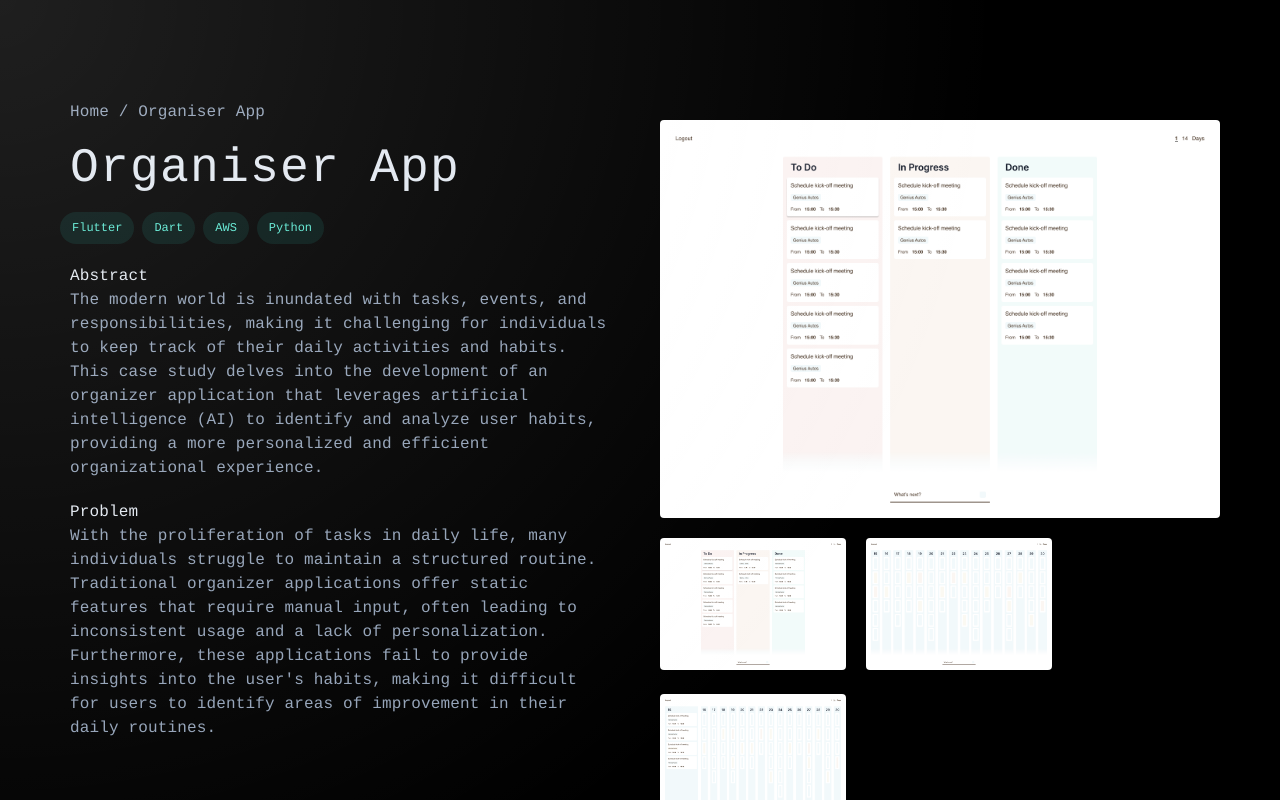
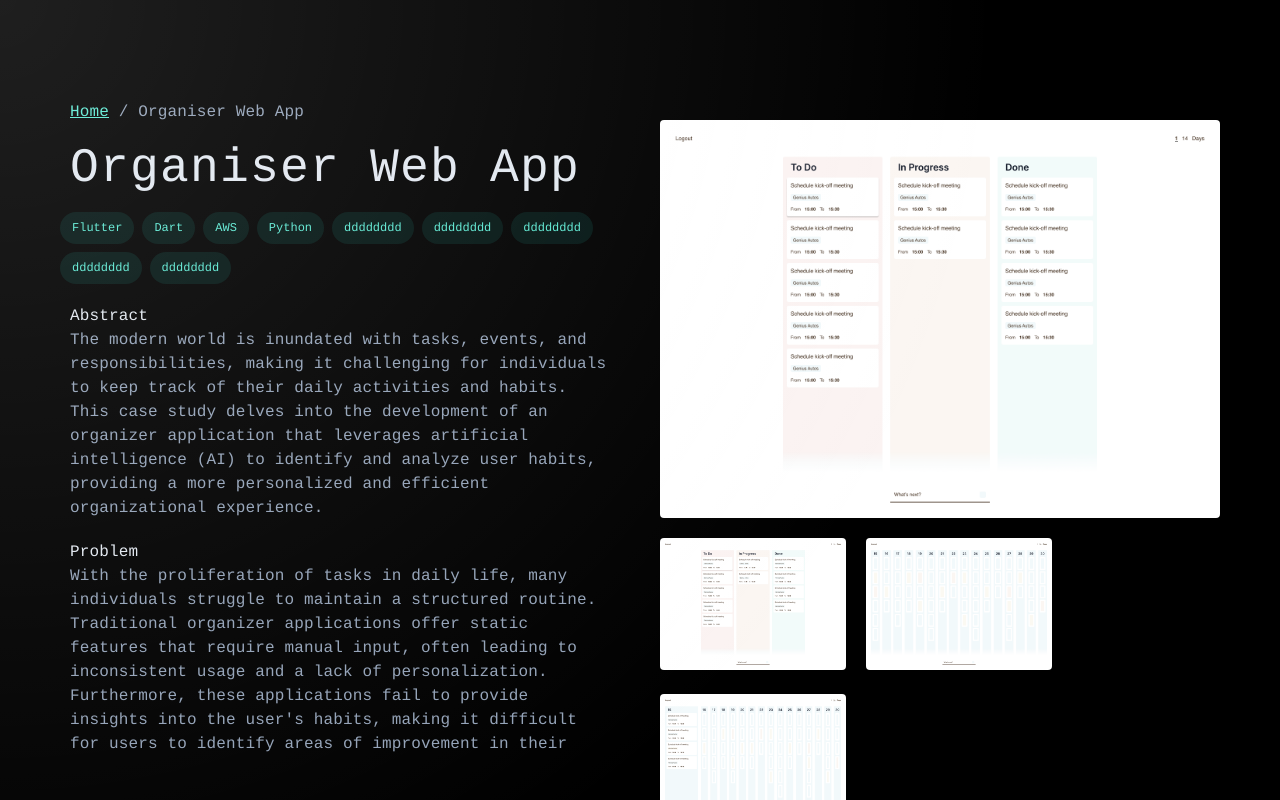
Before and after one commit to cianblake/my-site, a React (Create React App) app: page / in a window 1280 px wide. Both pictures are taken after a click on the element 940 px from the left and 449 px from the top of the page. Built offline with nearby package versions, Linux system fonts and the light colour scheme.

Commit message:
finished

```diff
--- a/src/components/imageGallery/imageGallery.js
+++ b/src/components/imageGallery/imageGallery.js
@@ -1,11 +1,13 @@
 import React, { useState, useCallback } from 'react';
-import { Grid } from '@mui/material';
+import { Grid, useMediaQuery, useTheme } from '@mui/material'; // Import useMediaQuery and useTheme
 import { StyledOuterStack, StyledMainImage, StyledThumbImage, OverflowStack } from './styled.js';
 import Carousel, { Modal, ModalGateway } from "react-images";
 
 function ImageGallery({ images }) {
   const [currentImage, setCurrentImage] = useState(0);
   const [viewerIsOpen, setViewerIsOpen] = useState(false);
+  const theme = useTheme(); // Use the theme
+  const isSmallScreen = useMediaQuery(theme.breakpoints.down('md')); // Check if the screen width is small
 
   const openLightbox = useCallback((index) => {
     setCurrentImage(index);
@@ -20,6 +22,8 @@ function ImageGallery({ images }) {
   return (
     <StyledOuterStack gap='20px'>
       <StyledMainImage src='/assets/organiser_1.png' alt='' onClick={() => openLightbox(0)} />
+      {/* Render thumbnails only if the screen is not small */}
+      {!isSmallScreen && (
         <OverflowStack>
           <Grid container direction='row' gap='20px'>
             {images.map((image, index) => {
@@ -31,6 +35,7 @@ function ImageGallery({ images }) {
             })}
           </Grid>
         </OverflowStack>
+      )}
       <ModalGateway>
         {viewerIsOpen ? (
           <Modal onClose={closeLightbox}>
--- a/src/components/projects/constant.js
+++ b/src/components/projects/constant.js
@@ -3,7 +3,7 @@ export const projects = [
         id: 'organiser',
         title: 'Organiser Web App',
         description: 'Web application to help busy people manage tasks and recognise bad habits.',
-        skills: ['Flutter', 'Dart', 'AWS', 'Python'],
+        skills: ['Flutter', 'Dart', 'AWS', 'Python','dddddddd', ,'dddddddd', ,'dddddddd', ,'dddddddd', ,'dddddddd'],
         images: ['/assets/organiser_1.png', '/assets/organiser_2.png', '/assets/organiser_3.png'],
         text_sections: [
             {
--- a/src/pages/portfolioPage.js
+++ b/src/pages/portfolioPage.js
@@ -1,15 +1,23 @@
 import React from 'react';
-import { Grid, Stack } from '@mui/material';
-import { StyledBox, StyledGridContainer, StyledBodyTypography, StyledTitleTypography, StyledGrid } from './styled';
+import { Grid, Stack, useMediaQuery, useTheme } from '@mui/material'; // Import useMediaQuery and useTheme
+import { StyledBox, StyledGridContainer, StyledBodyTypography, StyledTitleTypography, StyledGrid, StyledLink } from './styled';
 import { projects } from '../components/projects/constant';
 import { StyledChip } from '../components/projects/listing/styled';
 import ImageGallery from '../components/imageGallery/imageGallery';
 import TextSection from '../components/textSection/textSection';
+import { useParams } from 'react-router-dom';
 
 function PortfolioPage() {
+  const { projectId } = useParams();
+  const project = projects.find((project) => project.id === projectId);
+  const theme = useTheme(); // Use the theme
+  const isSmallScreen = useMediaQuery(theme.breakpoints.down('md')); // Check if the screen width is small
+  console.log(isSmallScreen);
+
   return (
     <StyledBox>
-        <StyledGridContainer container spacing={5}> {/* Updated the spacing here */}
+        {/* Set the spacing based on the screen width */}
+        <StyledGridContainer container spacing={isSmallScreen ? 0 : 5}>
             <Grid
               item
               xs={12}
@@ -24,10 +32,13 @@ function PortfolioPage() {
             >
                 <Stack gap="20px" height='100%'>
                     <Stack gap="20px">
-                        <StyledBodyTypography sx={{margin:'0 10px'}}>Home / Organiser App</StyledBodyTypography>
-                        <StyledTitleTypography sx={{margin:'0 10px'}}>Organiser App</StyledTitleTypography>
+                        {/* Updated the breadcrumb to include a Link */}
+                        <StyledBodyTypography sx={{margin:'0 10px'}}>
+                            <StyledLink to="/">Home</StyledLink> / {project.title}
+                        </StyledBodyTypography>
+                        <StyledTitleTypography sx={{margin:'0 10px'}}>{project.title}</StyledTitleTypography>
                         <Grid container direction='row' spacing={1}>
-                            {projects[0].skills.map((skill, index) => (
+                            {project.skills.map((skill, index) => (
                                 <Grid item key={index}>
                                     <StyledChip label={skill} />
                                 </Grid>
@@ -35,7 +46,7 @@ function PortfolioPage() {
                         </Grid>
                     </Stack>
                     <Stack gap='20px' overflow={'auto'}>
-                    {projects[0].text_sections.map((section, index) => (
+                    {project.text_sections.map((section, index) => (
                         <TextSection key={index} title={section.title} body={section.body} isCode={section?.isCode || false} />
                     ))}
                     </Stack>
@@ -54,7 +65,7 @@ function PortfolioPage() {
                 order: { xs: 1, sm: 1, md: 2 }, // Change order for different screen sizes
               }}
             >
-                <ImageGallery images={projects[0].images} />
+                <ImageGallery images={project.images} />
             </StyledGrid>
         </StyledGridContainer>
     </StyledBox>
--- a/src/pages/styled.js
+++ b/src/pages/styled.js
@@ -1,5 +1,6 @@
 import { Box, Grid, Typography } from '@mui/material';
 import styled from '@emotion/styled';
+import { Link } from 'react-router-dom'; // Import Link
 
 export const StyledBox = styled(Box)(({ theme }) => ({
   height: '100%',
@@ -60,3 +61,7 @@ export const StyledBodyTypography = styled(Typography)(({ isAlternateColor, isCo
     fontWeight: '400',
     lineHeight: '1.5rem',
 }));
+
+export const StyledLink = styled(Link)({
+    color: 'rgb(94, 234, 212)',
+});
```
Lines whose indentation alone changed are shown as unchanged.
